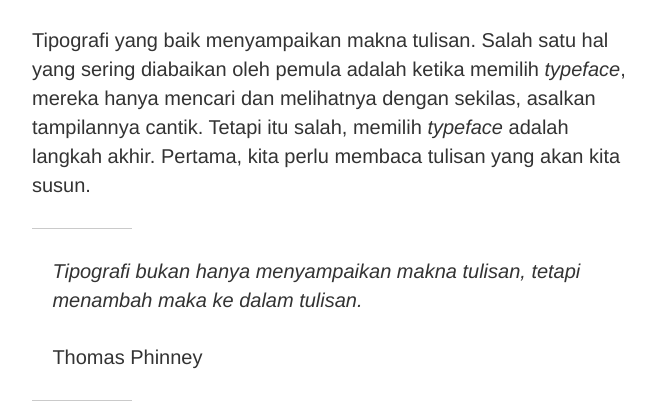
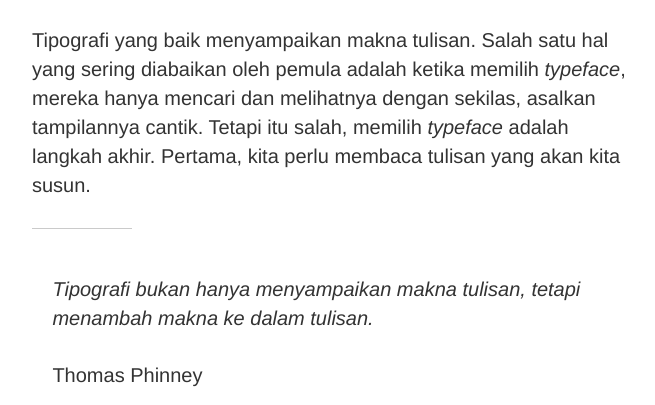
Before and after one commit to tertanda/rnsl.github.io, a Jekyll site: the page built from artikel/tipografi/_posts/2016-11-29-prinsip-tipografi-menyampaikan-makna-tulisan.md, in a window 1280 px wide and 900 px high, scrolled down 364 px, cut to the strip 0-405 px from the top of the window. Shown: the whole strip, without its empty margins (308-963 px from the left). Built offline with Jekyll 4.4.1, drawn with Linux system fonts in a browser that asks for light colours.

Commit message:
Update 2016-11-29-prinsip-tipografi-menyampaikan-makna-tulisan.md

```diff
--- a/artikel/tipografi/_posts/2016-11-29-prinsip-tipografi-menyampaikan-makna-tulisan.md
+++ b/artikel/tipografi/_posts/2016-11-29-prinsip-tipografi-menyampaikan-makna-tulisan.md
@@ -14,7 +14,7 @@
 Tipografi yang baik menyampaikan makna tulisan. Salah satu hal yang sering diabaikan oleh pemula adalah ketika memilih *typeface*, mereka hanya mencari dan melihatnya dengan sekilas, asalkan tampilannya cantik. Tetapi itu salah, memilih *typeface* adalah langkah akhir. Pertama, kita perlu membaca tulisan yang akan kita susun.
 
 <blockquote>
-    <p>Tipografi bukan hanya menyampaikan makna tulisan, tetapi menambah maka ke dalam tulisan.</p>
+    <p>Tipografi bukan hanya menyampaikan makna tulisan, tetapi menambah makna ke dalam tulisan.</p>
     <p class="smallcaps">Thomas Phinney</p>
 </blockquote>
 
```
